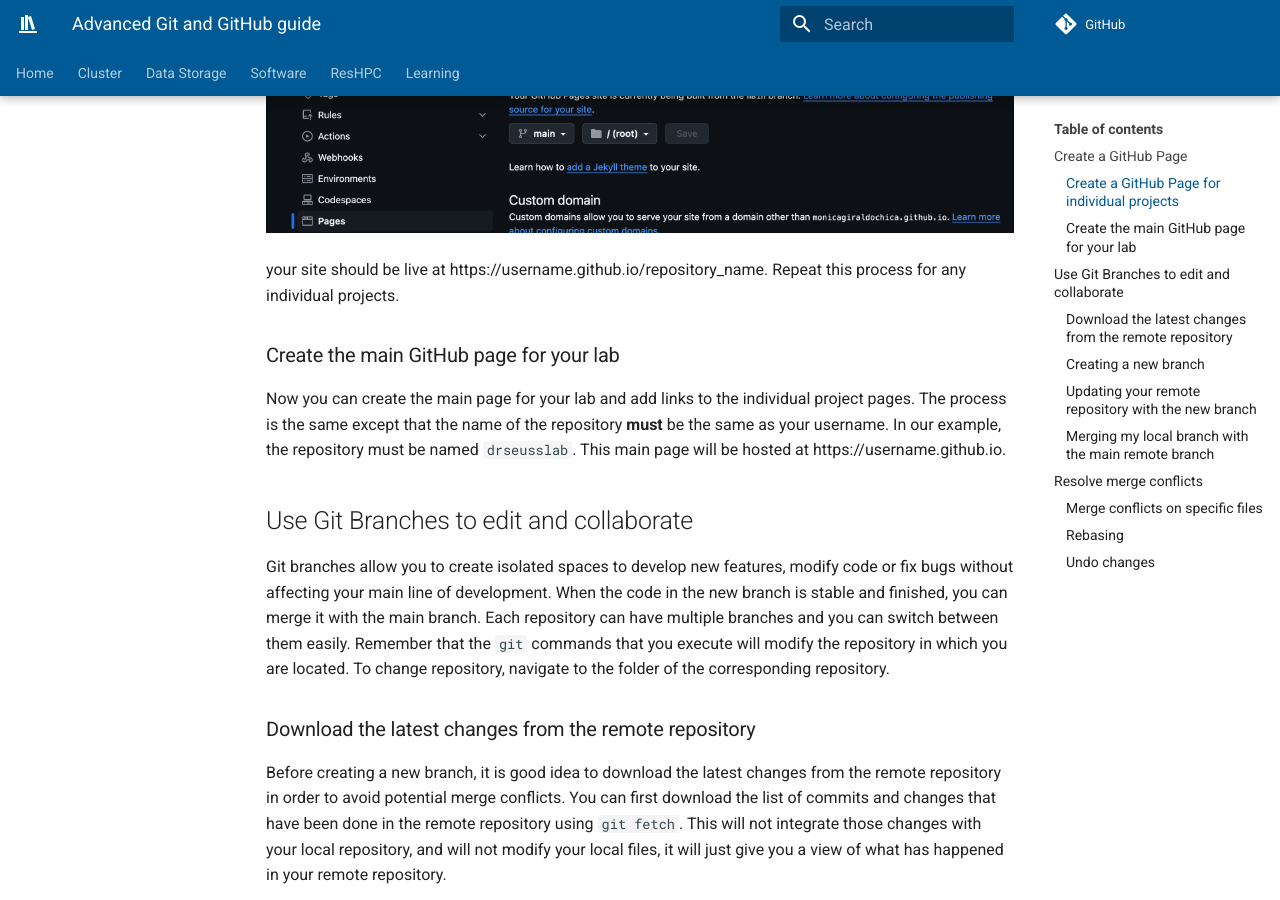
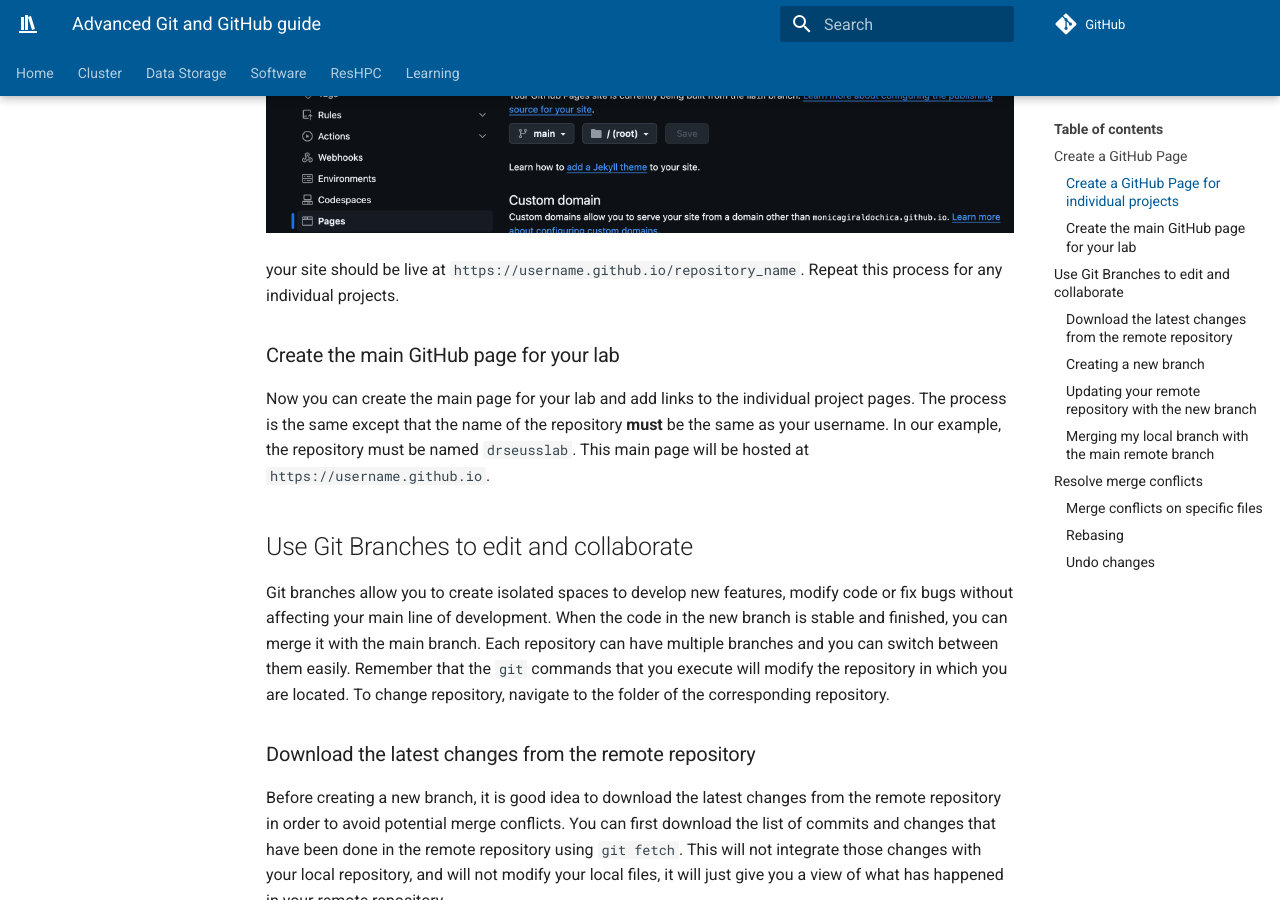
Before and after one commit to mcw-rcc/mcw-rcc.github.io, an MkDocs documentation site: the page built from docs/software/advanced_git.md, in a window 1280 px wide and 900 px high, scrolled down 2779 px. Built offline with MkDocs 1.6.1 and Material for MkDocs 9.7.7, drawn with Linux system fonts in a browser that asks for light colours; comment, search, counter and statistics services are not loaded; some of the changed text lies outside the part shown.

````diff
--- a/docs/software/advanced_git.md
+++ b/docs/software/advanced_git.md
@@ -18,7 +18,7 @@ Choose a suitable name for your repository and leave everything else as it is. C
 
 ![Step3](../_static/img/gitpages_step3.png)
 
-Clone your repository in your local computer. The URL of your project will be of the form https://github.com/username/projectname.git.
+Clone your repository in your local computer. The URL of your project will be of the form `https://github.com/username/projectname.git`.
 
 ```bash
 git clone https://github.com/drseusslab/DTI_PIPELINE.git
@@ -63,11 +63,11 @@ Under Code and automation, search for Pages. Then, in Build and deployment, unde
 
 ![Step5](../_static/img/gitpages_step5.png)
 
-your site should be live at https://username.github.io/repository_name. Repeat this process for any individual projects.
+your site should be live at `https://username.github.io/repository_name`. Repeat this process for any individual projects.
 
 ### Create the main GitHub page for your lab
 
-Now you can create the main page for your lab and add links to the individual project pages. The process is the same except that the name of the repository **must** be the same as your username. In our example, the repository must be named `drseusslab`. This main page will be hosted at https://username.github.io.
+Now you can create the main page for your lab and add links to the individual project pages. The process is the same except that the name of the repository **must** be the same as your username. In our example, the repository must be named `drseusslab`. This main page will be hosted at `https://username.github.io`.
 
 ## Use Git Branches to edit and collaborate
 
````
